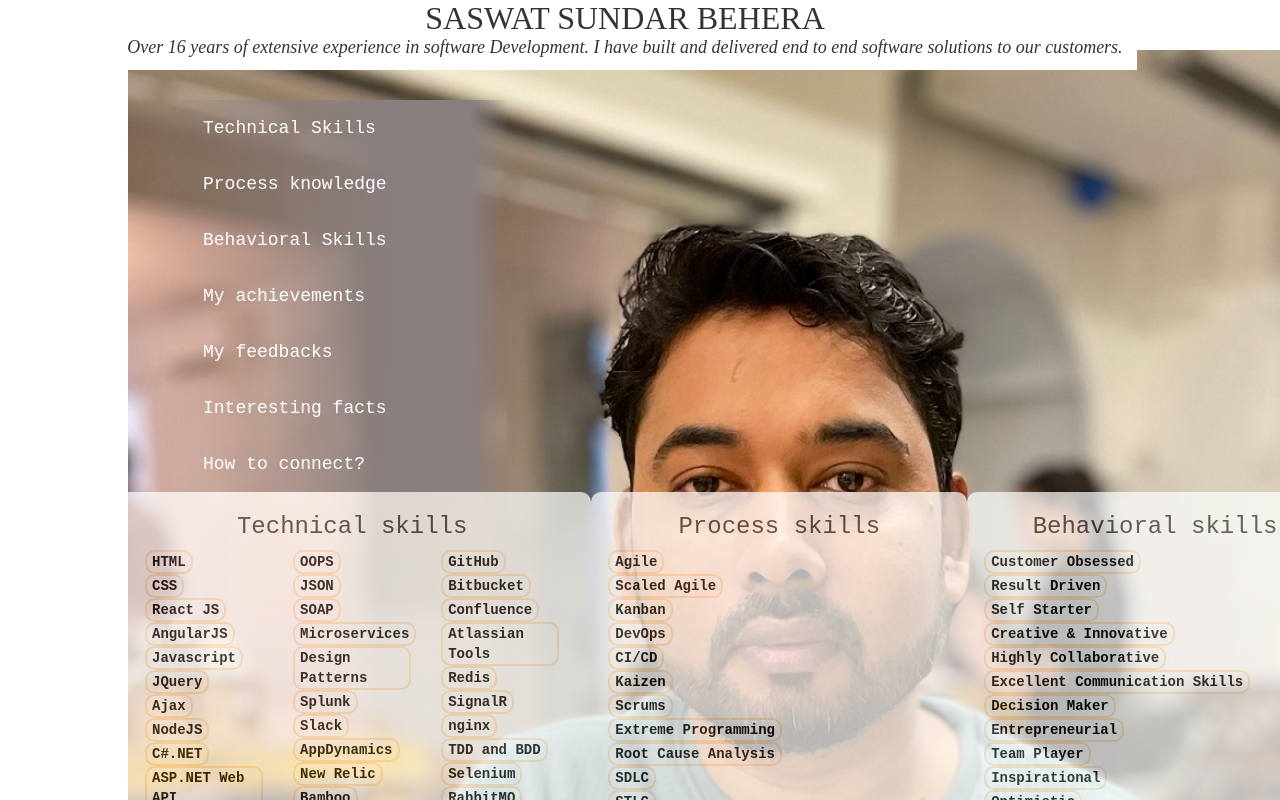
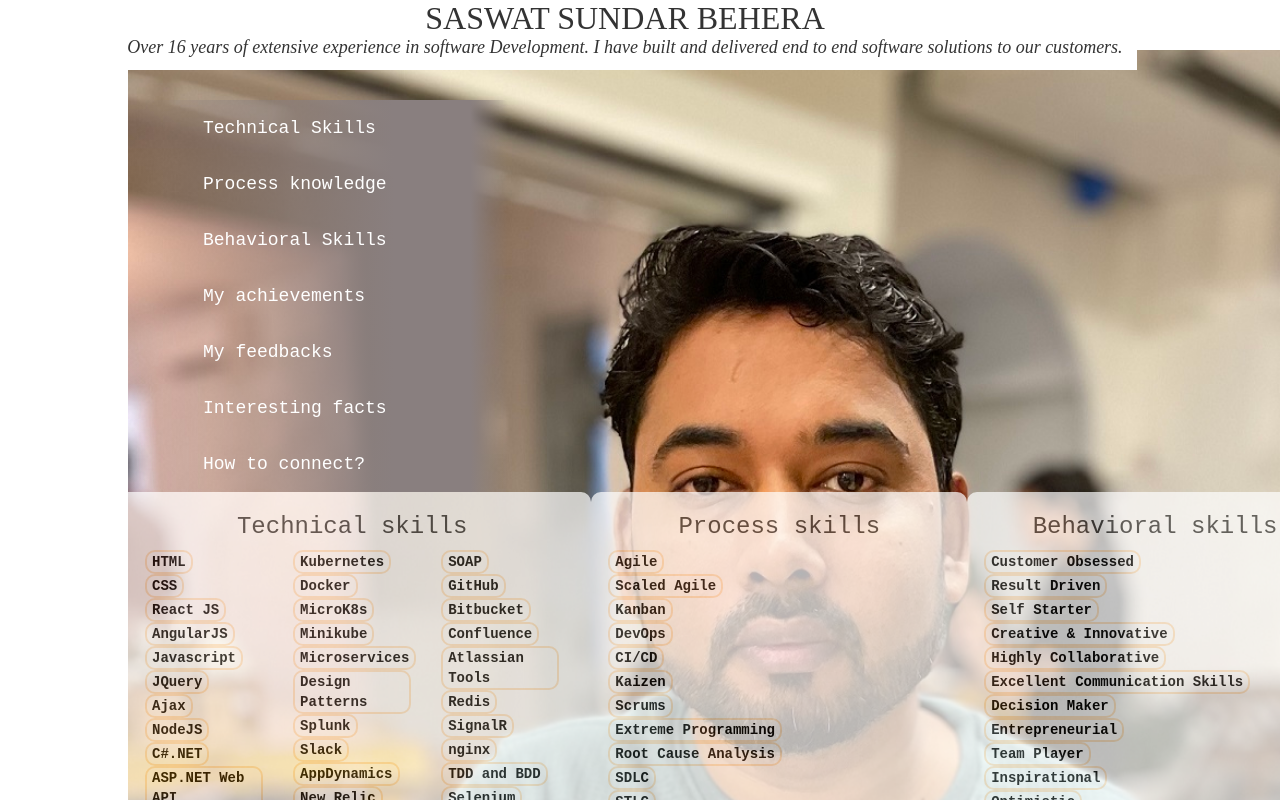
Before and after one commit to Saswat1983/MyPortfolio, a React (Create React App) app: page / in a window 1280 px wide. Shown: the top 800 px of the page. Built offline with nearby package versions, Linux system fonts and the light colour scheme.

Commit message:
Added four more skills

```diff
--- a/public/index.html
+++ b/public/index.html
@@ -1,4 +1,4 @@
-<!DOCTYPE html>
+<!DOCTYPE HTML PUBLIC "-//W3C//DTD HTML 4.01//EN" "http://www.w3.org/TR/html4/strict.dtd">
 <html lang="en">
 
 <head>
--- a/src/Skills.js
+++ b/src/Skills.js
@@ -6,9 +6,9 @@ export default function Skills(skillDetail) {
                 <div class="col-sm-4">
                     <div className="skillItems">HTML</div>
                     <div className="skillItems">CSS</div>
-                    <div class="skillItems">React JS</div>
-                    <div class="skillItems">AngularJS</div>
-                    <div class="skillItems">Javascript</div>
+                    <div className="skillItems">React JS</div>
+                    <div className="skillItems">AngularJS</div>
+                    <div className="skillItems">Javascript</div>
                     <div className="skillItems">JQuery</div>
                     <div className="skillItems">Ajax</div>
                     <div className="skillItems">NodeJS</div>
@@ -17,11 +17,14 @@ export default function Skills(skillDetail) {
                     <div className="skillItems">SQL Server</div>
                     <div className="skillItems">PostgreSQL</div>
                     <div className="skillItems">REST API</div>
+                    <div className="skillItems">OOPS</div>
+                    <div className="skillItems">JSON</div>
                 </div>
                 <div class="col-sm-4">
-                    <div className="skillItems">OOPS</div>
-                    <div className="skillItems">JSON</div>
-                    <div className="skillItems">SOAP</div>
+                    <div className="skillItems">Kubernetes</div>
+                    <div className="skillItems">Docker</div>
+                    <div className="skillItems">MicroK8s</div>
+                    <div className="skillItems">Minikube</div>
                     <div className="skillItems">Microservices</div>
                     <div className="skillItems">Design Patterns</div>
                     <div className="skillItems">Splunk</div>
@@ -34,6 +37,7 @@ export default function Skills(skillDetail) {
                     <div className="skillItems">Stash</div>
                 </div>
                 <div class="col-sm-4">
+                    <div className="skillItems">SOAP</div>
                     <div className="skillItems">GitHub</div>
                     <div className="skillItems">Bitbucket</div>
                     <div className="skillItems">Confluence</div>
```
